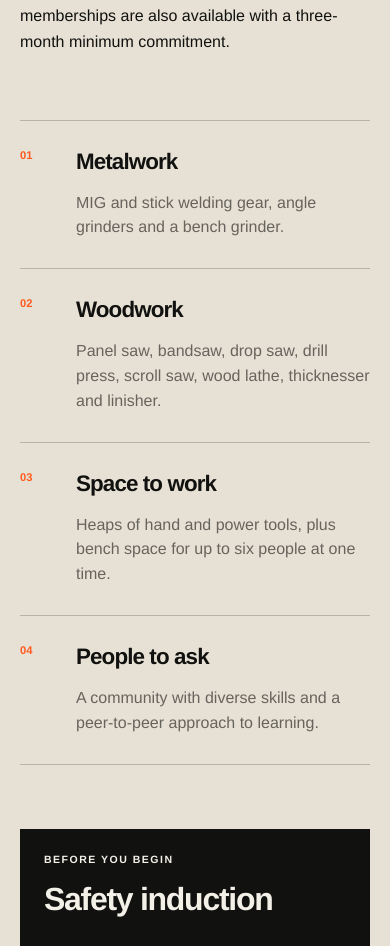
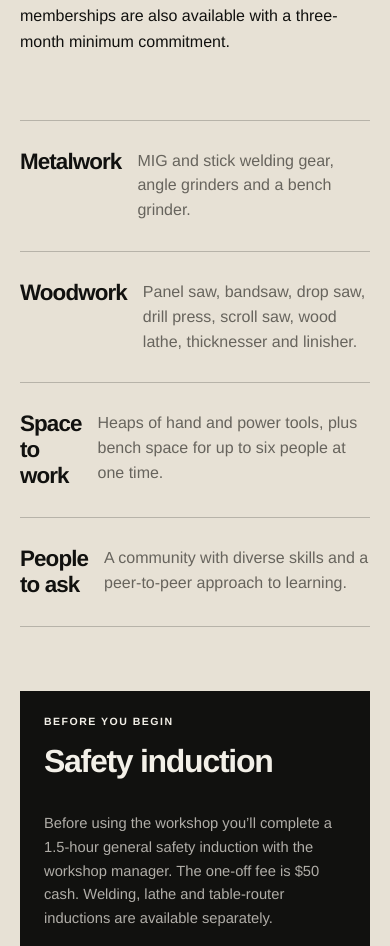
Before and after one commit to nigelheap/norm-modern, a Vue app: page /workshop in a window 390 px wide. Shown: the part 1063-2009 px from the top of the page. Built offline with nearby package versions, Linux system fonts and the light colour scheme.

Commit message:
no numbers
Signed-off-by: Nigel <nigel.c.heap@gmail.com>

```diff
--- a/src/assets/main.css
+++ b/src/assets/main.css
@@ -476,7 +476,7 @@ select {
 
 .tool-item {
   display: grid;
-  grid-template-columns: 4rem minmax(12rem, 0.7fr) 1fr;
+  grid-template-columns: minmax(12rem, 0.7fr) 1fr;
   gap: 2rem;
   align-items: start;
   padding: 1.75rem 0;
@@ -1385,7 +1385,7 @@ select {
   }
 
   .tool-item {
-    grid-template-columns: 2.5rem 1fr;
+    grid-template-columns: 1fr;
     gap: 1rem;
   }
 
--- a/src/views/WorkshopView.vue
+++ b/src/views/WorkshopView.vue
@@ -72,7 +72,6 @@ const workshopImages = [
 
       <div class="tool-list">
         <article v-for="tool in workshopTools" :key="tool.title" class="tool-item">
-          <span class="tool-number">{{ tool.number }}</span>
           <h3>{{ tool.title }}</h3>
           <p>{{ tool.text }}</p>
         </article>
```
